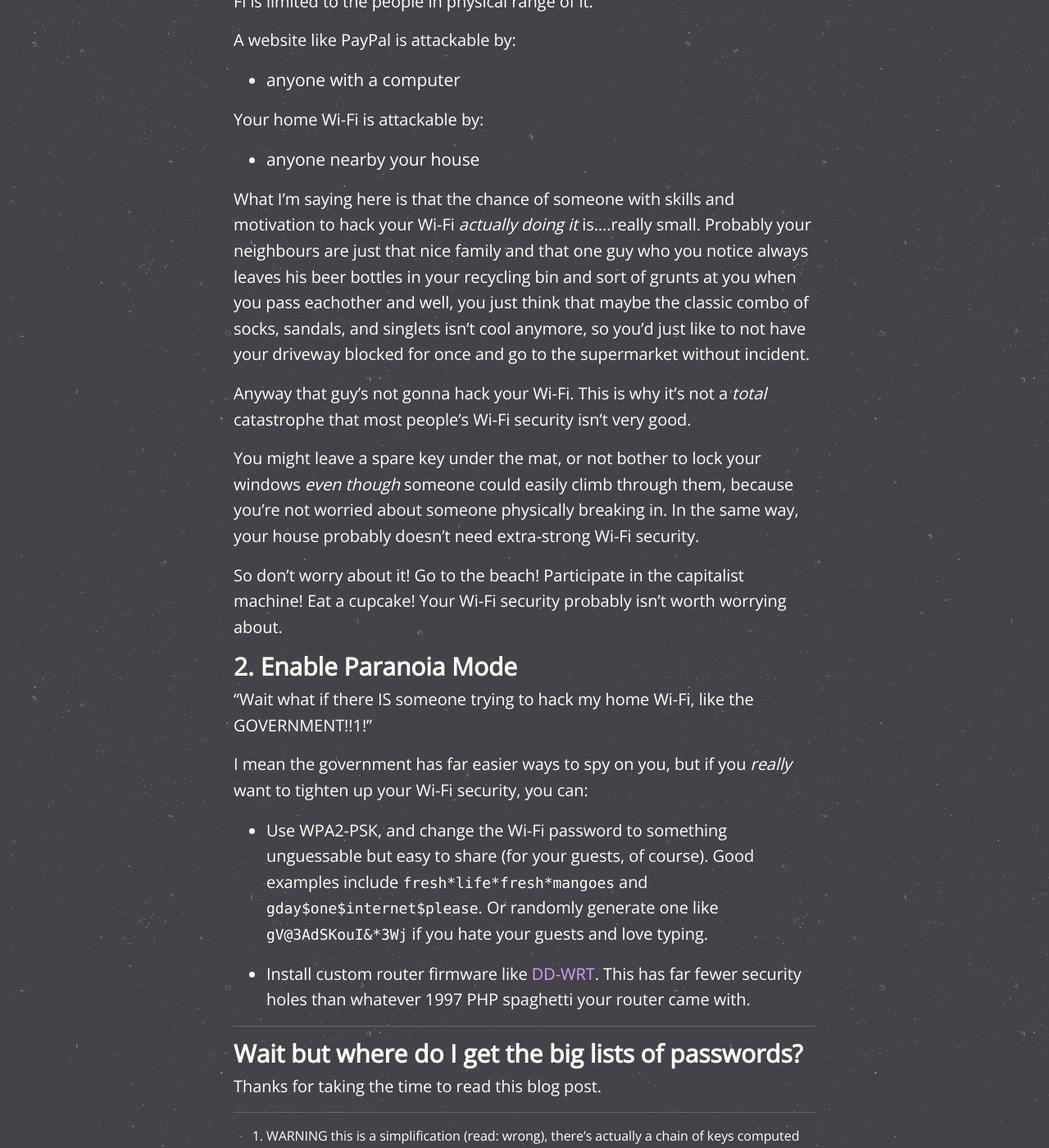
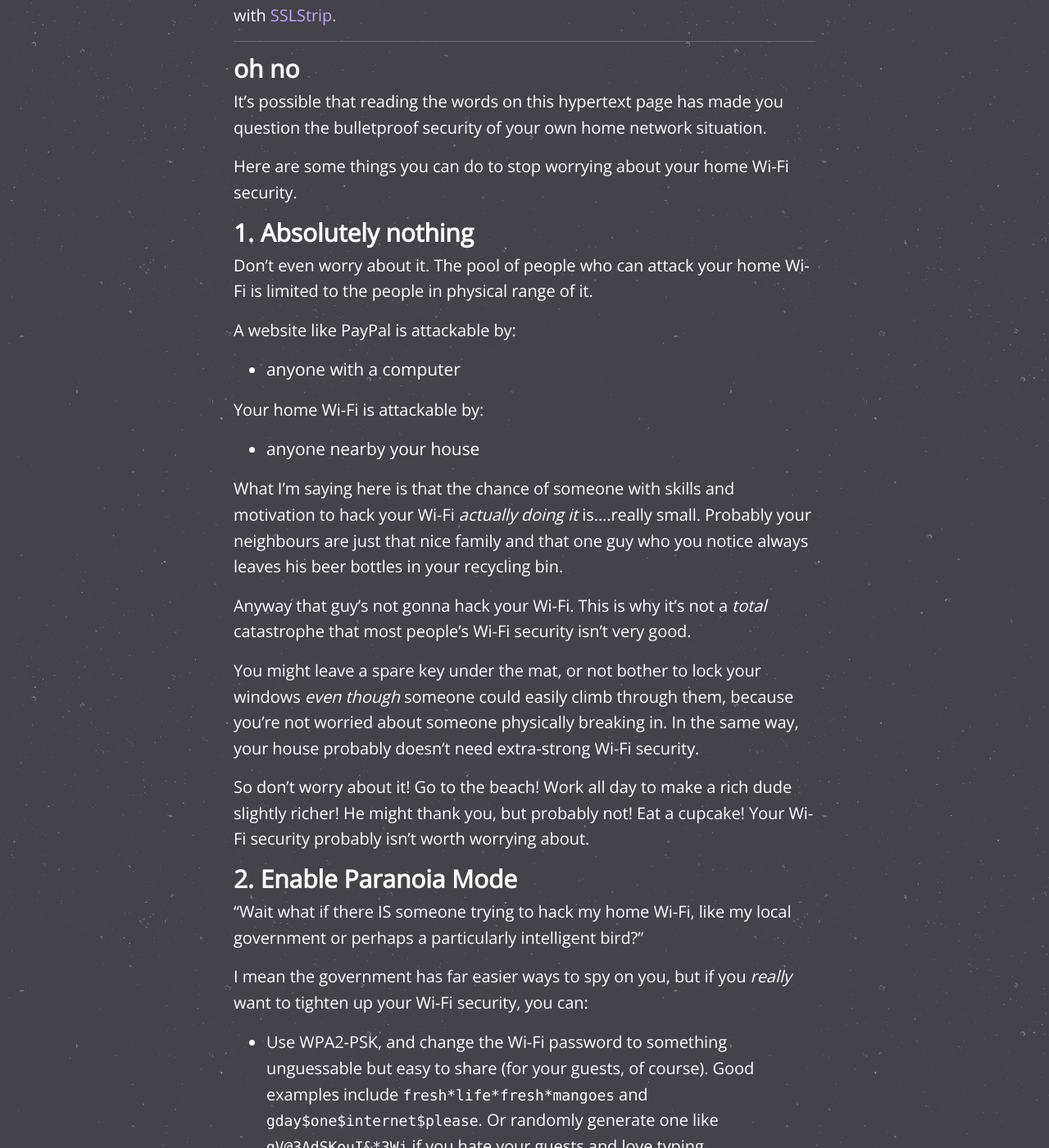
Before and after one commit to mangopdf/mangopdf.github.io, a Jekyll site: the page built from _posts/2018-03-01-hacking-your-neighbours-wifi.md, in a window 1280 px wide and 1400 px high, scrolled down 9072 px. Shown: the whole window at 82% size. Built offline with Jekyll 4.4.1, drawn with Linux system fonts in a browser that asks for light colours; some of the changed text lies outside the part shown.

Commit message:
thanks blakey boy

```diff
--- a/_posts/2018-03-01-hacking-your-neighbours-wifi.md
+++ b/_posts/2018-03-01-hacking-your-neighbours-wifi.md
@@ -9,7 +9,12 @@
 image: https://iihelp.iinet.net.au/sites/iihelp.iinet.net.au/files/macoswifi3.png
 ---
 
+-------
+Hey kid, wanna hack some Wi-Fi?
 
+This article is your 100% lactose-free guide to hacking home Wi-Fi. By the end it’s okay to feel afraid, insecure, or even the urge to bulk-purchase home networking equipment. It’s okay. We’ve all been there.
+
+-------
 ![wifipasswordbox](https://iihelp.iinet.net.au/sites/iihelp.iinet.net.au/files/macoswifi3.png)
 
 Isn't is strange how when you move into a place and get an internet connection, you typically get given a home router as part of the package? Isn't it strange how this router is held together using nothing but matchsticks, broken promises, and man's hubris?
@@ -20,8 +25,9 @@
 
 Did you know your phone [constantly broadcasts the names and locations (by proxy) of every Wi-Fi network you've ever connected to?](https://www.crc.id.au/tracking-people-via-wifi-even-when-not-connected/)
 
-This article is your 100% lactose-free guide to hacking home Wi-Fi. By the end it’s okay to feel afraid, insecure, or even the urge to bulk-purchase home networking equipment. It’s okay. We’ve all been there.
+Yeah it's all pretty broken hey?
 
+Below are the steps for breaking it more.
 
 ### Step 0: Don't actually do this
 
@@ -188,17 +204,17 @@
 Your home Wi-Fi is attackable by:
 * anyone nearby your house
 
-What I'm saying here is that **the chance of someone with skills and motivation to hack your Wi-Fi *actually doing it* is....really small**. Probably your neighbours are just that nice family and that one guy who you notice always leaves his beer bottles in your recycling bin and sort of grunts at you when you pass eachother and well, you just think that maybe the classic combo of socks, sandals, and singlets isn't cool anymore, so you'd just like to not have your driveway blocked for once and go to the supermarket without incident.
+What I'm saying here is that **the chance of someone with skills and motivation to hack your Wi-Fi *actually doing it* is....really small**. Probably your neighbours are just that nice family and that one guy who you notice always leaves his beer bottles in your recycling bin.
 
 Anyway that guy's not gonna hack your Wi-Fi. This is why it's not a *total* catastrophe that most people's Wi-Fi security isn't very good.
 
 You might leave a spare key under the mat, or not bother to lock your windows *even though* someone could easily climb through them, because you're not worried about someone physically breaking in. In the same way, your house probably doesn't need extra-strong Wi-Fi security.
 
-So don't worry about it! Go to the beach! Participate in the capitalist machine! Eat a cupcake! Your Wi-Fi security probably isn't worth worrying about.
+So don't worry about it! Go to the beach! Work all day to make a rich dude slightly richer! He might thank you, but probably not! Eat a cupcake! Your Wi-Fi security probably isn't worth worrying about.
 
 ## 2. Enable Paranoia Mode
 
-"Wait what if there IS someone trying to hack my home Wi-Fi, like the GOVERNMENT!!1!"
+"Wait what if there IS someone trying to hack my home Wi-Fi, like my local government or perhaps a particularly intelligent bird?"
 
 I mean the government has far easier ways to spy on you, but if you *really* want to tighten up your Wi-Fi security, you can:
 
@@ -208,9 +224,18 @@
 * Install custom router firmware like [DD-WRT](https://www.dd-wrt.com/site/index).
 This has far fewer security holes than whatever 1997 PHP spaghetti your router came with.
 
---------
+-----------------------
 
-## Wait but where do I get the big lists of passwords?
+# "Wait so have you ever actually used this?"
 Thanks for taking the time to read this blog post.
 
 -----------------------
+
+
+
+
+
+
+_Big ol' thanks to these [heroes](https://rissole.github.io/alexandhorachio/game/) for their large brains which showed me how to do words more good._
+
+_If you want to talk to me about this, [@ me on Twitter](https://twitter.com/mangopdf) I guess._
```
Also changed, not shown: other parts of _posts/2018-03-01-hacking-your-neighbours-wifi.md (+11 -1 lines).
